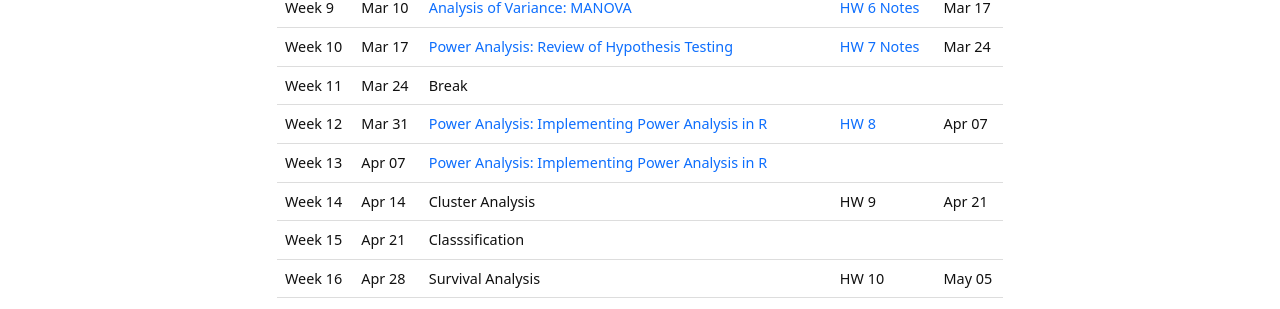
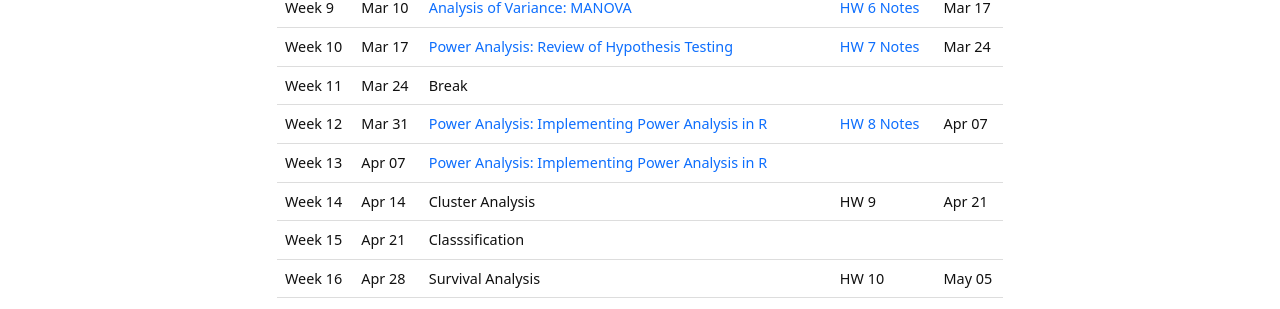
Before and after one commit to XiaoyuLiang/BIOE806-Spring2022, a Jekyll site: the page built from content/2-Schedule.md, in a window 1280 px wide. Shown: the part 495-804 px from the top of the page. Built offline with Jekyll 4.4.1, drawn with Linux system fonts in a browser that asks for light colours.

Commit message:
Update 2-Schedule.md

```diff
--- a/content/2-Schedule.md
+++ b/content/2-Schedule.md
@@ -113,7 +113,7 @@ tr:hover {background-color: #D6EEEE;}
     <td>Week 12</td>
     <td>Mar 31</td>
     <td><a href="/BIOE806-Spring2022/Lecture/12-Power-Analysis-Implementing-Power-Analysis-in-R.html">Power Analysis: Implementing Power Analysis in R</a></td>
-    <td><a href="/BIOE806-Spring2022/HW/HW8.html">HW 8</a> </td>
+    <td><a href="/BIOE806-Spring2022/HW/HW8.html">HW 8</a> <a href="/BIOE806-Spring2022/HW/HW8-Notes.html">Notes</a></td>
     <td>Apr 07</td>
   </tr>
     <tr>
```
